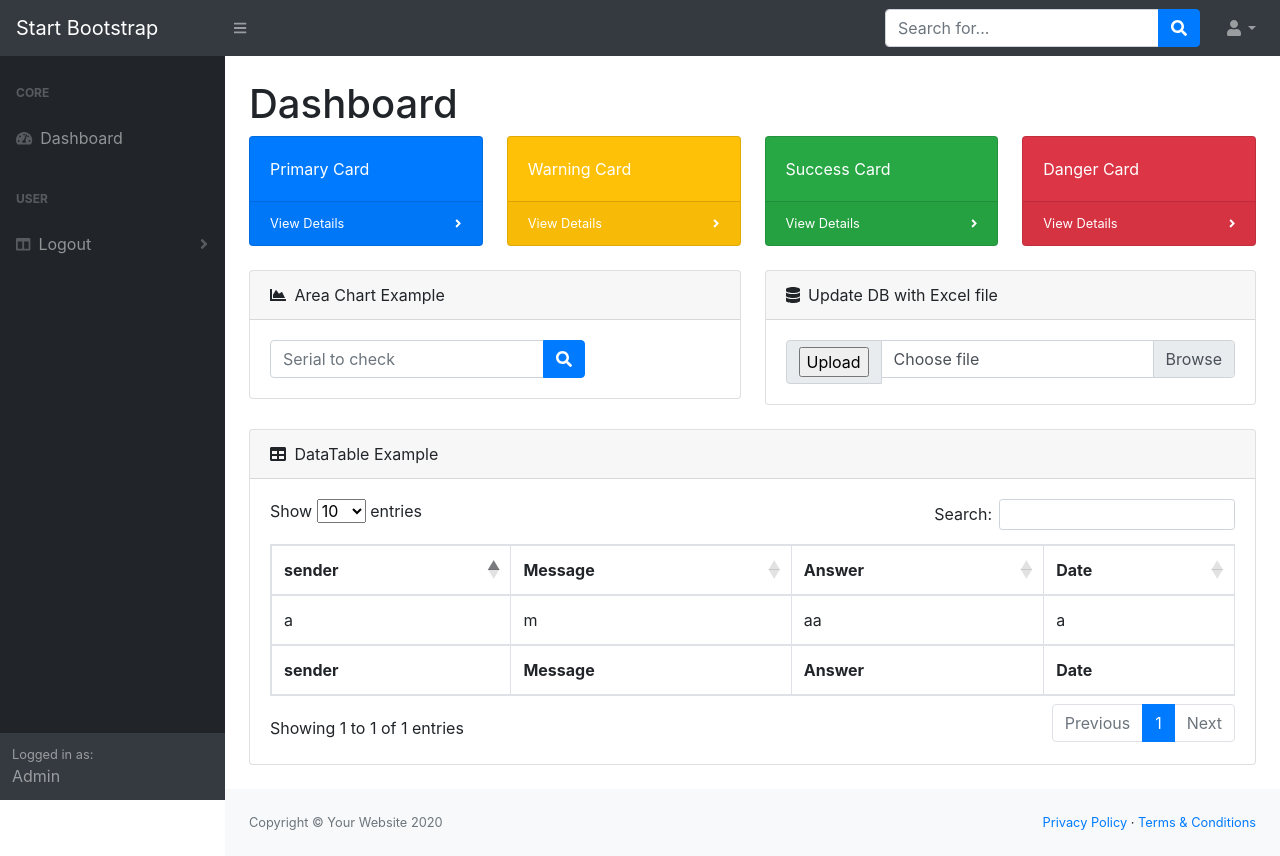
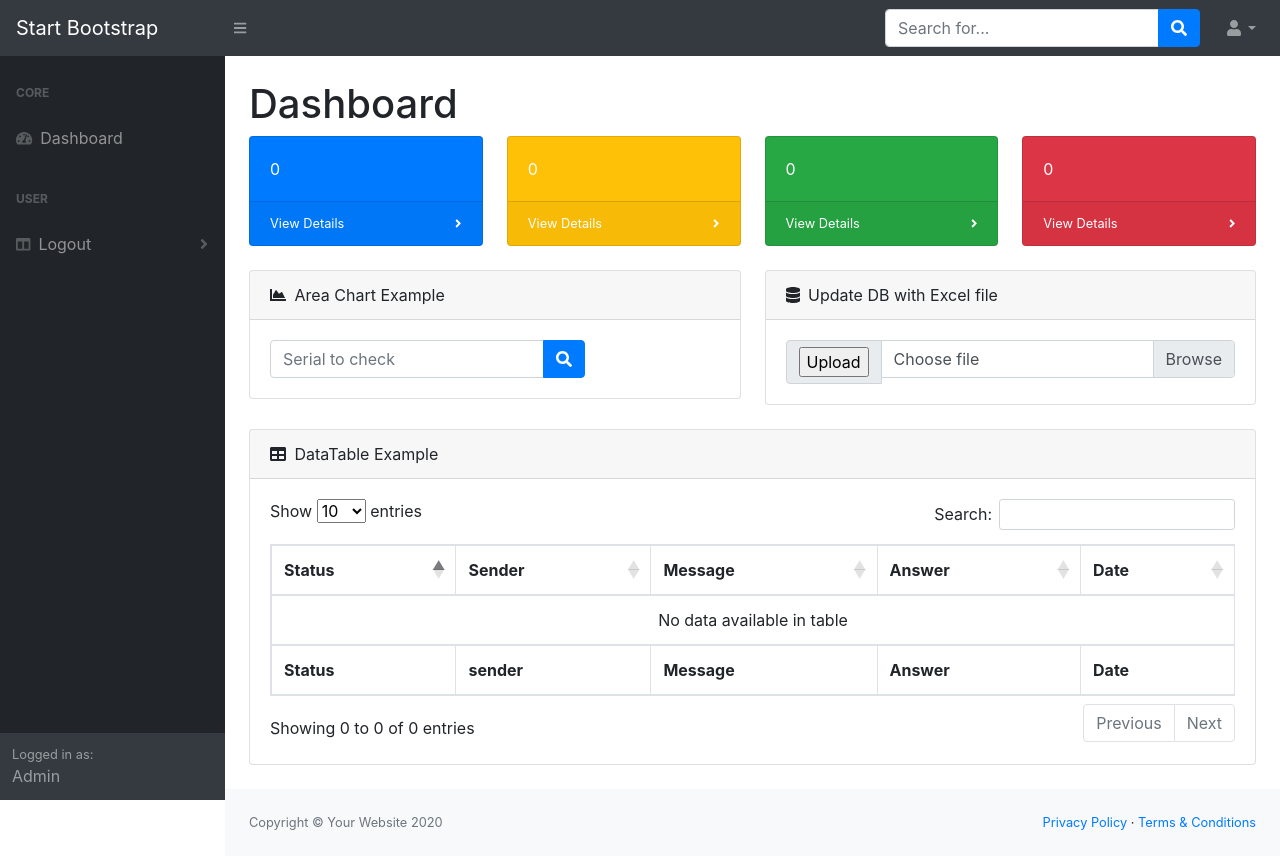
Before and after one commit to mh-tagizadeh/sms_serial_verification, a Flask app: page / in a window 1280 px wide. Run offline with Flask 2, Linux system fonts and the light colour scheme; a user stored in the database is signed in; data that the repository does not hold is empty; some libraries are stand-ins or nearby versions.

Commit message:
small fix

```diff
--- a/app/main.py
+++ b/app/main.py
@@ -89,8 +89,8 @@ def login():
 @flask_login.login_required
 def check_one_serial():
     serial_to_check = request.form['serial']
-    answer = check_serial(normalize_string(serial_to_check))
-    flash(answer , 'info')
+    status ,log,answer = check_serial(normalize_string(serial_to_check))
+    flash(f'{status}-{log}:{answer} ', 'info')
 
     return redirect('/')
 
@@ -155,17 +155,46 @@ def home():
     db = MySQLdb.connect(host=config.MYSQL_HOST,port=3307,user=config.MYSQL_USERNAME,
                           passwd=config.MYSQL_PASSWORD,db=config.MYSQL_DBNAME)
     cur = db.cursor()
+
+
+    # get last 5000 smss
     cur.execute("SELECT * FROM PROCESSED_SMS ORDER BY date DESC LIMIT 5000")
     all_smss = cur.fetchall()
     smss = []
 
     for sms in all_smss:
-        for i in range(1000):
-            sender , message, answer, date = sms
-            smss.append({'sender': sender, 'message':message, 'answer':answer,'date':date })
-    smss.append({'sender': 'a', 'message':'m', 'answer':'aa','date':'a'})
+        status ,sender , message, answer, date = sms
+        smss.append({'status': status, 'sender': sender, 'message':message, 'answer':answer,'date':date })
 
-    return render_template('index.html',  data = {'smss':smss})
+
+
+
+
+    #colect some stats for the GUI
+
+
+    cur.execute("SELECT count(*) FROM PROCESSED_SMS WHERE status = 'ok'")
+    num_ok = cur.fetchone()[0]
+
+
+
+    cur.execute("SELECT count(*) FROM PROCESSED_SMS WHERE status = 'failure'")
+    num_failure = cur.fetchone()[0]
+
+
+    cur.execute("SELECT count(*) FROM PROCESSED_SMS WHERE status = 'double'")
+    num_double = cur.fetchone()[0]
+
+
+    cur.execute("SELECT count(*) FROM PROCESSED_SMS WHERE status = 'not-found'")
+    num_notfound = cur.fetchone()[0]
+
+    return render_template('index.html',  data = {'smss':smss,
+            'ok': num_ok,
+            'failure': num_failure,
+            'double': num_double,
+            'notfound': num_notfound
+            })
 
 
 
@@ -253,7 +282,7 @@ def import_database_from_excel(filepath):
         description VARCHAR(200) ,
         start_serial CHAR(30) ,
         end_serial CHAR(30) ,
-        date DATETIME);
+        date DATETIME, INDEX(start_serial, end_serial));
         """)
     db.commit()
 
@@ -280,6 +309,7 @@ def import_database_from_excel(filepath):
     cur.execute('DROP TABLE IF EXISTS invalids')
     cur.execute(""" CREATE TABLE invalids (
         invalid_serial CHAR(30)
+        , INDEX(invalid_serial)
     );
     """)
     db.commit()
@@ -287,6 +317,7 @@ def import_database_from_excel(filepath):
     df = read_excel(filepath, 1)
     # sheet one contains failed serial numbers. only one column
     for index, (faild_serial, ) in df.iterrows():
+        faild_serial =  normalize_string(faild_serial)
         cur.execute('INSERT INTO invalids VALUES (%s);', (faild_serial, ))
 
         # TODO: do some more error handling
@@ -308,24 +339,25 @@ def check_serial(serial):
                           passwd=config.MYSQL_PASSWORD,db=config.MYSQL_DBNAME)
     cur = db.cursor()
 
+    print(serial)
     results = cur.execute("SELECT * FROM invalids WHERE invalid_serial = %s", (serial, ))
+    print(results)
     if results > 0:
         db.close()
-        return 'this serial is among failed ones' # TODO : return the string provided by the customer
-
+        return 'failure','','this serial is among failed ones' # TODO : return the string provided by the customer
     query = f"SELECT * FROM serials WHERE start_serial <= %s and  end_serial >= %s "
     # print(query)
     results = cur.execute(query, (serial, serial))
     if results > 1:
         db.close()
-        return 'I found your serial' # TODO: fix with proper message
+        return 'double', 'I found your serial' # TODO: fix with proper message
     if results  == 1:
         ret = cur.fetchone()
         desc = ret[2]
         db.close()
-        return 'I found your serial', desc # TODO: return the string provided by the customer
+        return 'ok','I found your serial', desc # TODO: return the string provided by the customer
     db.close()
-    return 'It was not a db.'
+    return 'not-found','','It was not a db.'
 
 @app.route('/v1/process', methods = ['POST', 'GET'])
 def process():
@@ -334,11 +366,13 @@ def process():
     """
     if request.method == 'POST':
         data = request.form
-        # import pdb; pdb.set_trace()
+        #import pdb; pdb.set_trace()
         sender = data['from']
         message = normalize_string(data['message'])
         print(f'recived {message} from {sender}') # TODO: logging
-        answer = check_serial(message)
+
+        print(check_serial(message))
+        status, log , answer = check_serial(message)
 
 
         db = MySQLdb.connect(host=config.MYSQL_HOST,port=3307,user=config.MYSQL_USERNAME,
@@ -347,8 +381,11 @@ def process():
         cur = db.cursor()
 
         now = time.strftime('%Y-%m-%d:%H:%M:%S')
-        query = f"INSERT INTO PROCESSED_SMS (sender, message, answer, date) VALUES (%s, %s,%s , '{now}')"
-        val = (sender, message, answer[1])
+        query = f"INSERT INTO PROCESSED_SMS (status, sender, message, answer, date) VALUES (%s,%s, %s,%s , '{now}')"
+
+
+
+        val = (status, sender, message, f'{log}:{answer}')
         cur.execute(query,val)
 
         db.commit()
@@ -363,11 +400,17 @@ def process():
 
 if __name__ == '__main__':
     # send_sms('09216273839', 'Hi there.')
-    # a, b = import_database_from_excel('data.xlsx')
+    #a, b = import_database_from_excel('data.xlsx')
     # print(f'inserted {a} rows and {b} invalids ')
     #import_database_from_excel('/home/hosein/w/data.xlsx')
     #ss = ['', '1' , 'A', 'JM110','JM0000000000000000000000101','JM0000000000000000000000000101' ,'JM0000000000000000000109', 'JM101', 'JJ0000000000000000000007654321']
     # print(check_serial("JJ140"))
     #for s in ss:
     #    print(check_serial(s))
+    #process('sender', normalize_string('JM199'))
+    #process('sender',normalize_string('JJ1000000'))
+    #process('sender',normalize_string('JM101'))
+    #process('sender', normalize_string('JJ101'))
+    #process('sender',normalize_string('chert'))
+
     app.run(debug = True)
--- a/app/templates/index.html
+++ b/app/templates/index.html
@@ -84,7 +84,7 @@
                     <div class="row">
                         <div class="col-xl-3 col-md-6">
                             <div class="card bg-primary text-white mb-4">
-                                <div class="card-body">Primary Card</div>
+                                <div class="card-body">{{ data.ok }}</div>
                                 <div class="card-footer d-flex align-items-center justify-content-between">
                                     <a class="small text-white stretched-link" href="#">View Details</a>
                                     <div class="small text-white"><i class="fas fa-angle-right"></i></div>
@@ -93,7 +93,7 @@
                         </div>
                         <div class="col-xl-3 col-md-6">
                             <div class="card bg-warning text-white mb-4">
-                                <div class="card-body">Warning Card</div>
+                                <div class="card-body">{{ data.failure }}</div>
                                 <div class="card-footer d-flex align-items-center justify-content-between">
                                     <a class="small text-white stretched-link" href="#">View Details</a>
                                     <div class="small text-white"><i class="fas fa-angle-right"></i></div>
@@ -102,7 +102,7 @@
                         </div>
                         <div class="col-xl-3 col-md-6">
                             <div class="card bg-success text-white mb-4">
-                                <div class="card-body">Success Card</div>
+                                <div class="card-body">{{ data.double }}</div>
                                 <div class="card-footer d-flex align-items-center justify-content-between">
                                     <a class="small text-white stretched-link" href="#">View Details</a>
                                     <div class="small text-white"><i class="fas fa-angle-right"></i></div>
@@ -111,9 +111,9 @@
                         </div>
                         <div class="col-xl-3 col-md-6">
                             <div class="card bg-danger text-white mb-4">
-                                <div class="card-body">Danger Card</div>
+                                <div class="card-body">{{ data.notfound }}</div>
                                 <div class="card-footer d-flex align-items-center justify-content-between">
-                                    <a class="small text-white stretched-link" href="#">View Details</a>
+                                    <a class="small text-white stretched-link" href="/">View Details</a>
                                     <div class="small text-white"><i class="fas fa-angle-right"></i></div>
                                 </div>
                             </div>
@@ -189,7 +189,8 @@
                                 <table class="table table-bordered" id="dataTable" width="100%" cellspacing="0">
                                     <thead>
                                         <tr>
-                                            <th>sender</th>
+                                            <th>Status</th>
+                                            <th>Sender</th>
                                             <th>Message</th>
                                             <th>Answer</th>
                                             <th>Date</th>
@@ -197,6 +198,7 @@
                                     </thead>
                                     <tfoot>
                                         <tr>
+                                            <th>Status</th>
                                             <th>sender</th>
                                             <th>Message</th>
                                             <th>Answer</th>
@@ -207,6 +209,7 @@
 
                                         {% for sms in data.smss %}
                                         <tr>
+                                            <td>{{ sms.status }}</td>
                                             <td>{{ sms.sender }}</td>
                                             <td>{{ sms.message }}</td>
                                             <td>{{ sms.answer }}</td>
```
Also changed, not shown: README.md. Lines whose indentation alone changed are shown as unchanged.
